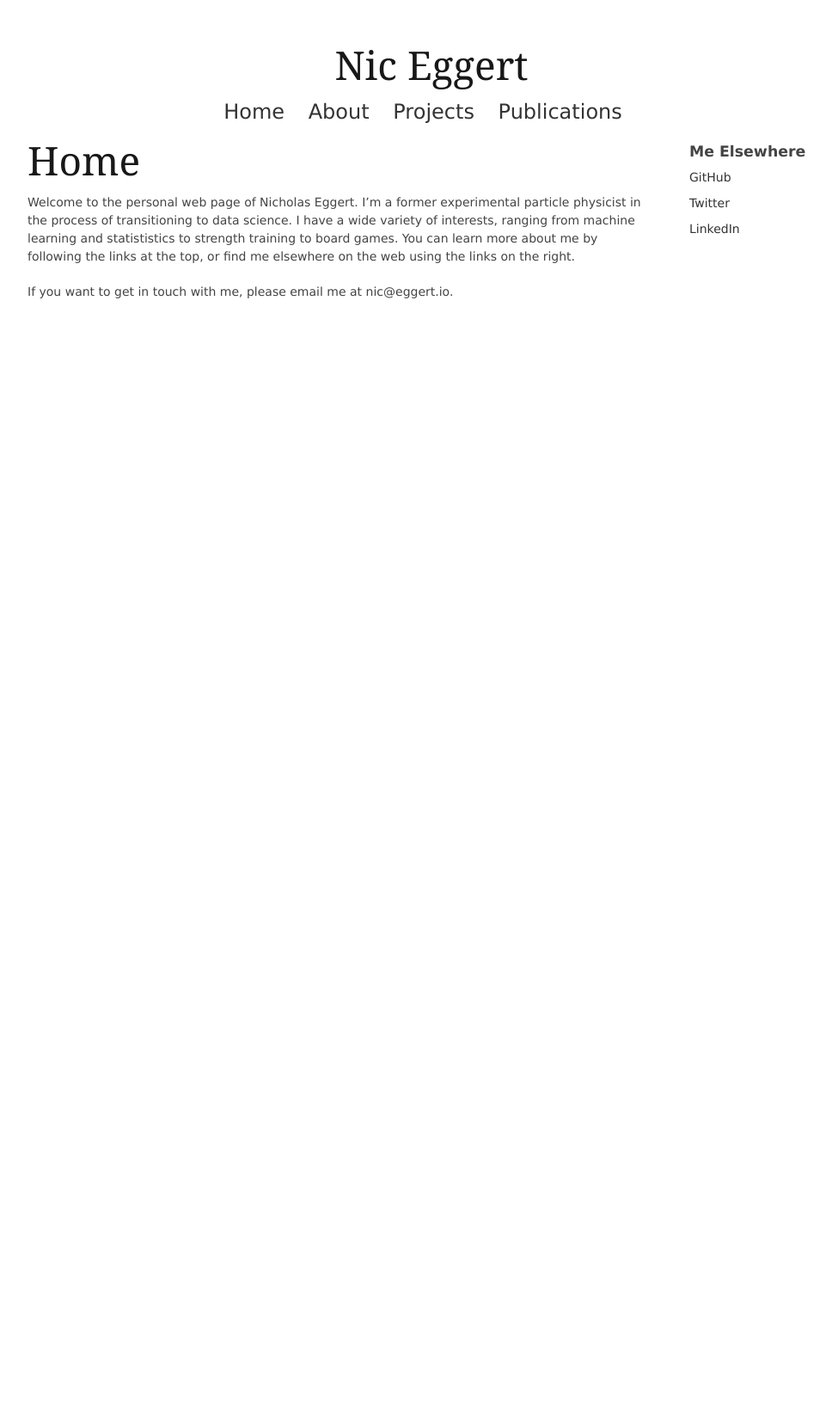
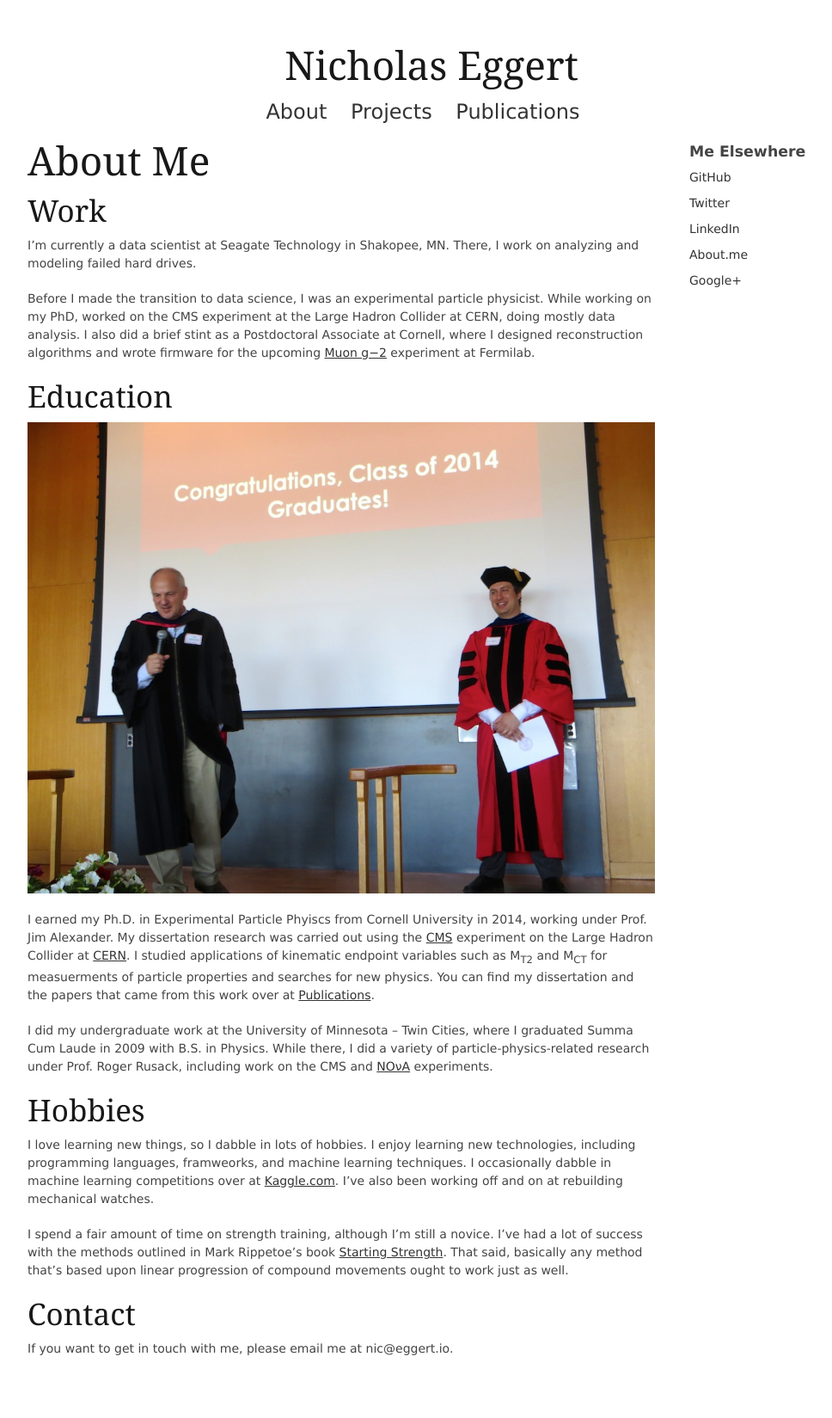
Before and after one commit to neggert/neggert.github.io, a Jekyll site: the page built from index.md, in a window 1280 px wide. Shown: the whole page at 86% size, without its empty margins (138-1106 px from the left). Built offline with Jekyll 4.4.1, drawn with Linux system fonts in a browser that asks for light colours; before the commit the page ends 900 px from its top, so only the background shows below that.

Commit message:
Move about content to index. Add About.me and Google+ links

```diff
--- a/_config.yml
+++ b/_config.yml
@@ -8,4 +8,4 @@ defaults:
     scope:
       path: ""
     values:
-      author: "Nic Eggert"
+      author: "Nicholas Eggert"
--- a/_layouts/page.html
+++ b/_layouts/page.html
@@ -32,11 +32,10 @@
 <body>
 
 	<div class="container" itemscope itemtype="http://schema.org/Person">
-		<h1 id="title" itemprop="name">Nic Eggert</h1>
+		<h1 id="title" itemprop="name">Nicholas Eggert</h1>
 		<header id="nav" class="sixteen columns">
 			<ul>
-				<li><a href="{{site.url}}/">Home</a></li>
-				<li><a href="{{site.url}}/about">About</a></li>
+				<li><a href="{{site.url}}/">About</a></li>
 				<li><a href="{{site.url}}/projects">Projects</a></li>
 				<li><a href="{{site.url}}/publications">Publications</a></li>
 			</ul>
@@ -52,13 +51,19 @@
 			<header>Me Elsewhere</header>
 			<ul>
 				<li>
-					<a href="https://github.com/neggert">GitHub</a>
+					<a href="https://github.com/neggert" rel="me">GitHub</a>
 				</li>
 				<li>
-					<a href="https://twitter.com/cannedbass">Twitter</a>
+					<a href="https://twitter.com/cannedbass" rel="me">Twitter</a>
 				</li>
 				<li>
-					<a href="https://www.linkedin.com/in/niceggert/">LinkedIn</a>
+					<a href="https://www.linkedin.com/in/niceggert/" rel="me">LinkedIn</a>
+				</li>
+				<li>
+					<a href="http://about.me/nicholas.eggert" rel="me">About.me</a>
+				</li>
+				<li>
+					<a href="http://plus.google.com/+NicEggert" rel="me">Google+</a>
 				</li>
 			</ul>
 		</div>
--- a/index.md
+++ b/index.md
@@ -1,10 +1,33 @@
 ---
-title: Nic Eggert
+title: Nicholas Eggert
 layout: page
 ---
 
-# Home
+# About Me
 
-Welcome to the personal web page of <span itemprop="alternateName">Nicholas Eggert</span>. I'm a former experimental particle physicist in the process of transitioning to data science. I have a wide variety of interests, ranging from machine learning and statististics to strength training to board games. You can learn more about me by following the links at the top, or find me elsewhere on the web using the links on the right.
+## Work
 
+I'm currently a data scientist at Seagate Technology in Shakopee, MN. There, I work on analyzing and modeling failed
+hard drives.
+
+Before I made the transition to data science, I was an experimental particle physicist. While working on my PhD, worked on the CMS experiment at the Large Hadron Collider at CERN, doing mostly data analysis. I also did a brief stint as a Postdoctoral Associate at Cornell, where I designed reconstruction algorithms and wrote firmware for the upcoming [Muon g&minus;2](http://muon-g-2.fnal.gov) experiment at Fermilab.
+
+## Education
+
+![]({{site.url}}/files/img/phd_ceremony.jpg)
+
+I earned my Ph.D. in Experimental Particle Phyiscs from <span itemprop="alumniOf">Cornell University</span> in 2014, working under Prof. Jim Alexander. My dissertation research was carried out using the [CMS](http://cms.cern.ch) experiment on the Large Hadron Collider at [CERN](http://cern.ch). I studied applications of
+kinematic endpoint variables such as M<sub>T2</sub> and M<sub>CT</sub> for measuerments of particle properties and searches for new physics. You can find my dissertation and the papers that came from this work over at [Publications]({{ site.url }}/publications).
+
+I did my undergraduate work at the <span itemprop="alumniOf">University of Minnesota &ndash; Twin Cities</span>, where I graduated Summa Cum Laude in 2009 with B.S. in Physics. While there, I did a variety of particle-physics-related research under Prof. Roger Rusack, including work on the CMS and [NO&nu;A](http://www-nova.fnal.gov) experiments.
+
+
+## Hobbies
+
+I love learning new things, so I dabble in lots of hobbies. I enjoy learning new technologies, including programming languages, framweorks, and machine learning techniques. I occasionally dabble in machine learning competitions over at [Kaggle.com](http://www.kaggle.com). I've also been working off and on at rebuilding mechanical watches.
+
+I spend a fair amount of time on strength training, although I'm still a novice. I've had a lot of success with the methods outlined in Mark Rippetoe's book [Starting Strength](http://startingstrength.com). That said, basically any method that's based upon linear progression of compound movements ought to work just as well.
+
+
+## Contact
 If you want to get in touch with me, please email me at <span itemprop="email">nic<span style="display: none">NOSPAM</span>@eggert.io</span>.
```
Also changed, not shown: about/index.md (deleted, +0 -25 lines), projects/index.md (+1 -1 lines), publications/index.md (+1 -1 lines).
